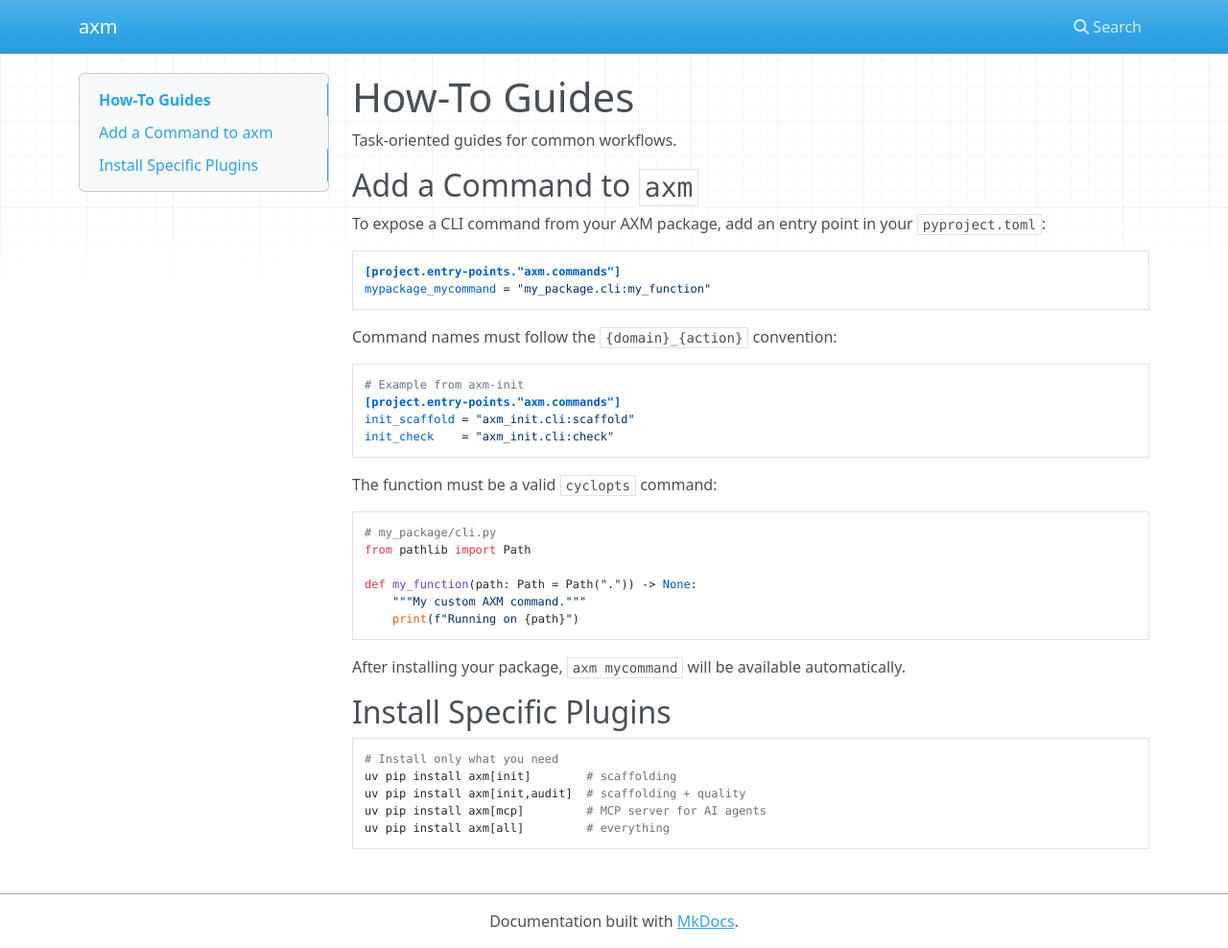
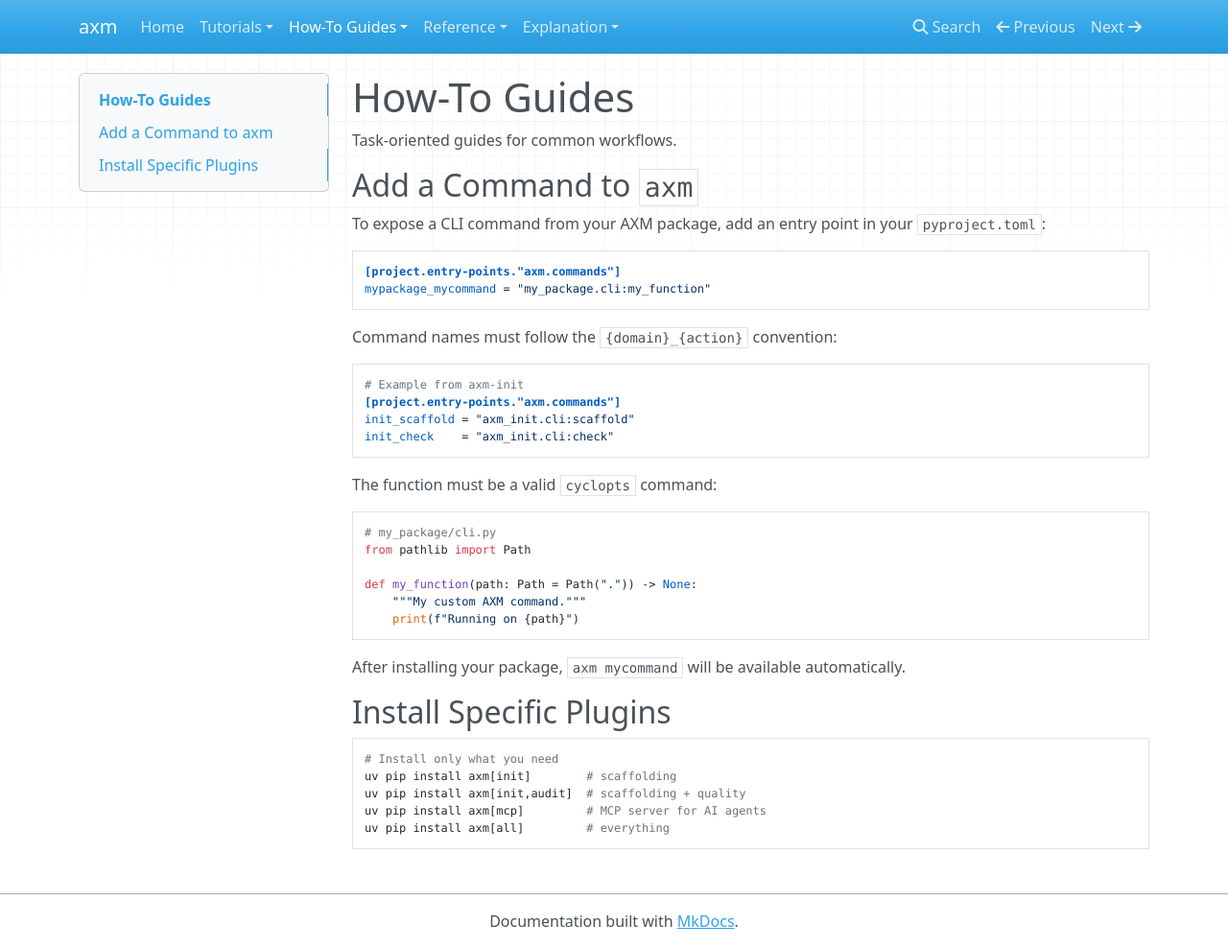
Before and after one commit to axm-protocols/axm-forge, an MkDocs documentation site: the page built from docs/howto/index.md, in a window 1280 px wide and 988 px high. Shown: the whole window at 96% size. Built offline with MkDocs 1.6.1, drawn with Linux system fonts in a browser that asks for light colours; nearby versions of some CDN libraries.

Commit message:
docs: custom theme + fix nav structure
- Add custom.css with AXM logo-derived colors (deep blue/cyan)
- Center search bar, full-width layout, active tab underline
- Sidebar pill effect on active page links
- Fix per-package nav trees (Tutorials/How-To/Reference/Explanation)
- Rename site_name to axm-nexus, tabs: CLI/Nexus/Engine/MCP

```diff
--- a/mkdocs.yml
+++ b/mkdocs.yml
@@ -1,4 +1,13 @@
-site_name: "axm"
+site_name: axm
+docs_dir: docs
 
 nav:
   - Home: index.md
+  - Tutorials:
+    - Getting Started: tutorials/getting-started.md
+  - How-To Guides:
+    - Overview: howto/index.md
+  - Reference:
+    - CLI: reference/cli.md
+  - Explanation:
+    - Architecture: explanation/architecture.md
```
